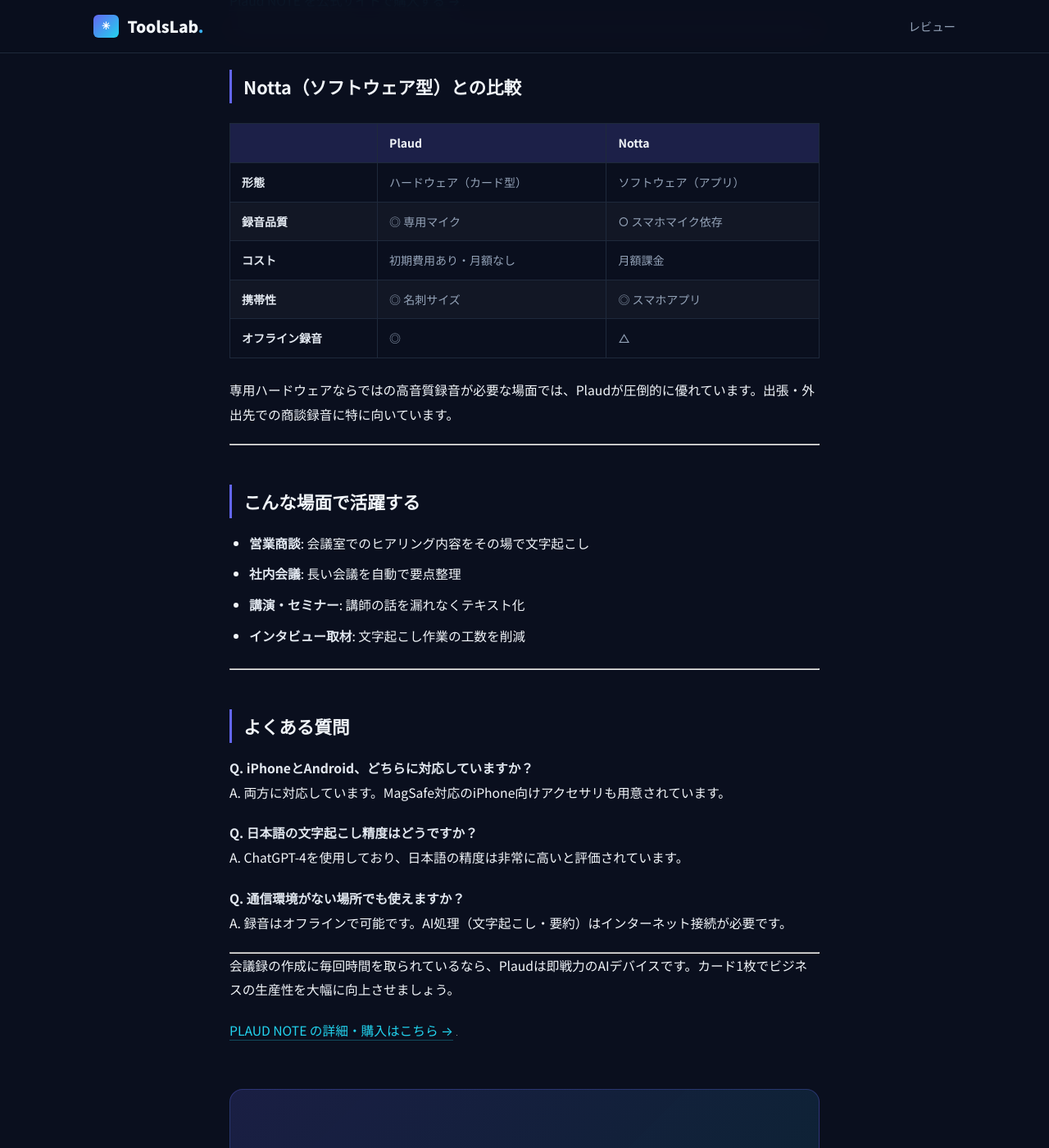
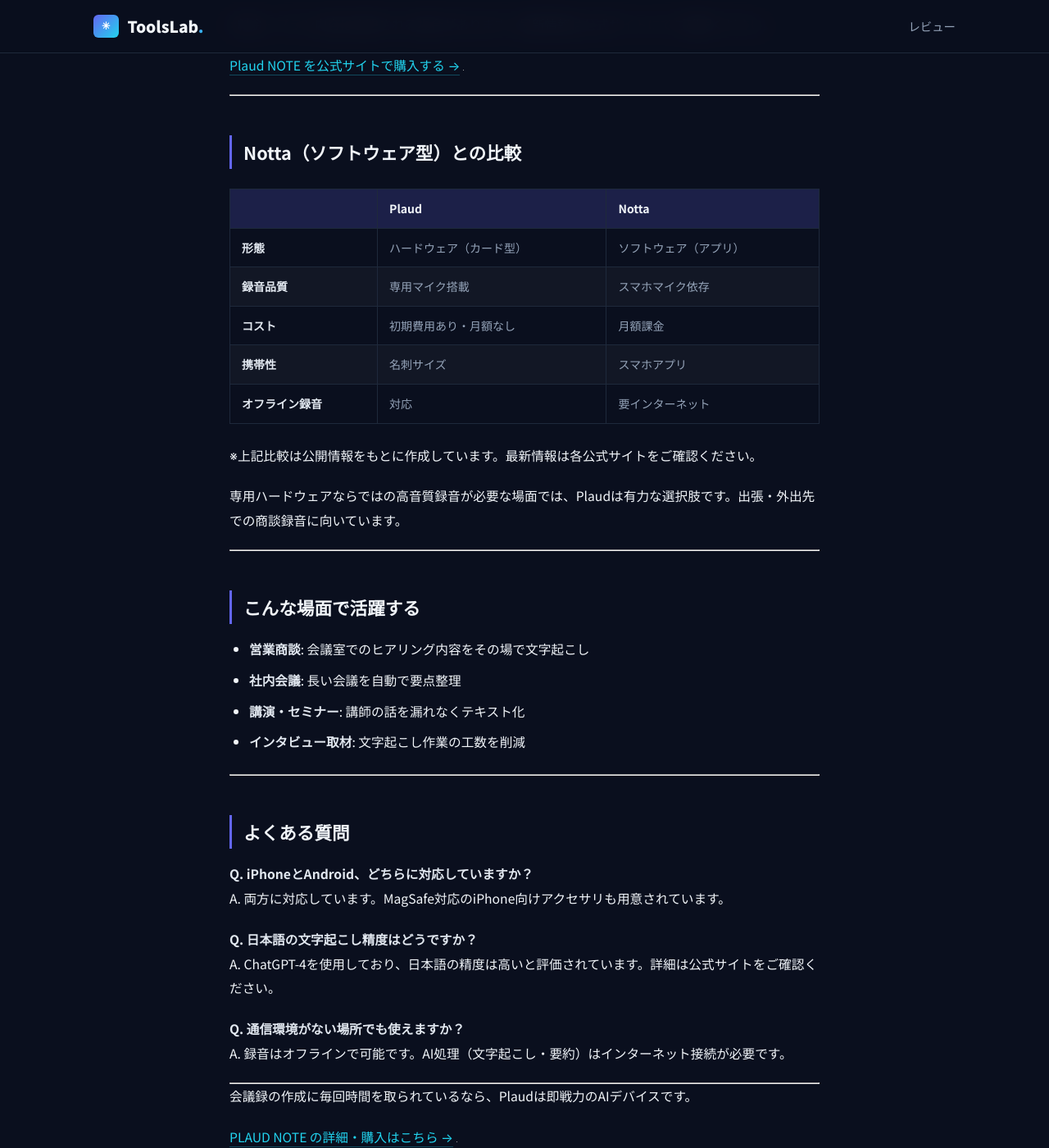
Before and after one commit to ToolsLab-ops/review, a Jekyll site: the page built from _posts/2026-05-07-plaud-review.md, in a window 1280 px wide and 1400 px high, scrolled down 1781 px. Shown: the whole window at 82% size. Built offline with Jekyll 4.4.1, drawn with Linux system fonts in a browser that asks for light colours; some of the changed text lies outside the part shown.

Commit message:
fix: add source attribution and comparison table disclaimer to plaud article

```diff
--- a/_posts/2026-05-07-plaud-review.md
+++ b/_posts/2026-05-07-plaud-review.md
@@ -9,11 +9,11 @@
 
 本記事には広告・プロモーションが含まれます。
 
-## Plaudとは？世界150万人が愛用するAI搭載ボイスレコーダー
+## Plaudとは？AI搭載カード型ボイスレコーダー
 
 **Plaud（プラウド）**は、名刺サイズのカード型AIボイスレコーダーです。
 
-録音した音声をChatGPT-4が自動で文字起こし・要約・翻訳するため、会議録の作成や議事録の整理が劇的に効率化されます。世界150万人以上に使われているグローバルなAIデバイスです。
+録音した音声をChatGPT-4が自動で文字起こし・要約・翻訳するため、会議録の作成や議事録の整理が劇的に効率化されます。世界150万人以上に使われているとされるグローバルなAIデバイスです（公式情報より）。
 
 <a href="https://px.a8.net/svt/ejp?a8mat=4B3KUS+87WJIQ+5J4W+5YJRM" rel="nofollow">世界初ChatGPT-4連携AIボイスレコーダー PLAUD NOTE の詳細を見る →</a>
 <img border="0" width="1" height="1" src="https://www14.a8.net/0.gif?a8mat=4B3KUS+87WJIQ+5J4W+5YJRM" alt="">
@@ -44,8 +44,10 @@
 
 Plaudはデバイス購入型で、月額不要で使い始めることができます。
 
-- **PLAUD NOTE**: 本体購入（公式サイト参照）
+- **PLAUD NOTE**: 本体購入（最新価格は公式サイト参照）
 - AI処理機能: 一定時間まで無料。大容量利用はサブスクプランで対応
+
+※料金・プラン内容は変更される場合があります。最新情報は公式サイトにてご確認ください。
 
 <a href="https://px.a8.net/svt/ejp?a8mat=4B3KUS+87WJIQ+5J4W+5YJRM" rel="nofollow">Plaud NOTE を公式サイトで購入する →</a>
 <img border="0" width="1" height="1" src="https://www14.a8.net/0.gif?a8mat=4B3KUS+87WJIQ+5J4W+5YJRM" alt="">
@@ -57,12 +59,14 @@
 | | Plaud | Notta |
 |--|-------|-------|
 | **形態** | ハードウェア（カード型） | ソフトウェア（アプリ） |
-| **録音品質** | ◎ 専用マイク | ○ スマホマイク依存 |
+| **録音品質** | 専用マイク搭載 | スマホマイク依存 |
 | **コスト** | 初期費用あり・月額なし | 月額課金 |
-| **携帯性** | ◎ 名刺サイズ | ◎ スマホアプリ |
-| **オフライン録音** | ◎ | △ |
+| **携帯性** | 名刺サイズ | スマホアプリ |
+| **オフライン録音** | 対応 | 要インターネット |
 
-専用ハードウェアならではの高音質録音が必要な場面では、Plaudが圧倒的に優れています。出張・外出先での商談録音に特に向いています。
+※上記比較は公開情報をもとに作成しています。最新情報は各公式サイトをご確認ください。
+
+専用ハードウェアならではの高音質録音が必要な場面では、Plaudは有力な選択肢です。出張・外出先での商談録音に向いています。
 
 ---
 
@@ -81,14 +85,14 @@
 A. 両方に対応しています。MagSafe対応のiPhone向けアクセサリも用意されています。
 
 **Q. 日本語の文字起こし精度はどうですか？**
-A. ChatGPT-4を使用しており、日本語の精度は非常に高いと評価されています。
+A. ChatGPT-4を使用しており、日本語の精度は高いと評価されています。詳細は公式サイトをご確認ください。
 
 **Q. 通信環境がない場所でも使えますか？**
 A. 録音はオフラインで可能です。AI処理（文字起こし・要約）はインターネット接続が必要です。
 
 ---
 
-会議録の作成に毎回時間を取られているなら、Plaudは即戦力のAIデバイスです。カード1枚でビジネスの生産性を大幅に向上させましょう。
+会議録の作成に毎回時間を取られているなら、Plaudは即戦力のAIデバイスです。
 
 <a href="https://px.a8.net/svt/ejp?a8mat=4B3KUS+87WJIQ+5J4W+5YJRM" rel="nofollow">PLAUD NOTE の詳細・購入はこちら →</a>
 <img border="0" width="1" height="1" src="https://www14.a8.net/0.gif?a8mat=4B3KUS+87WJIQ+5J4W+5YJRM" alt="">
```
